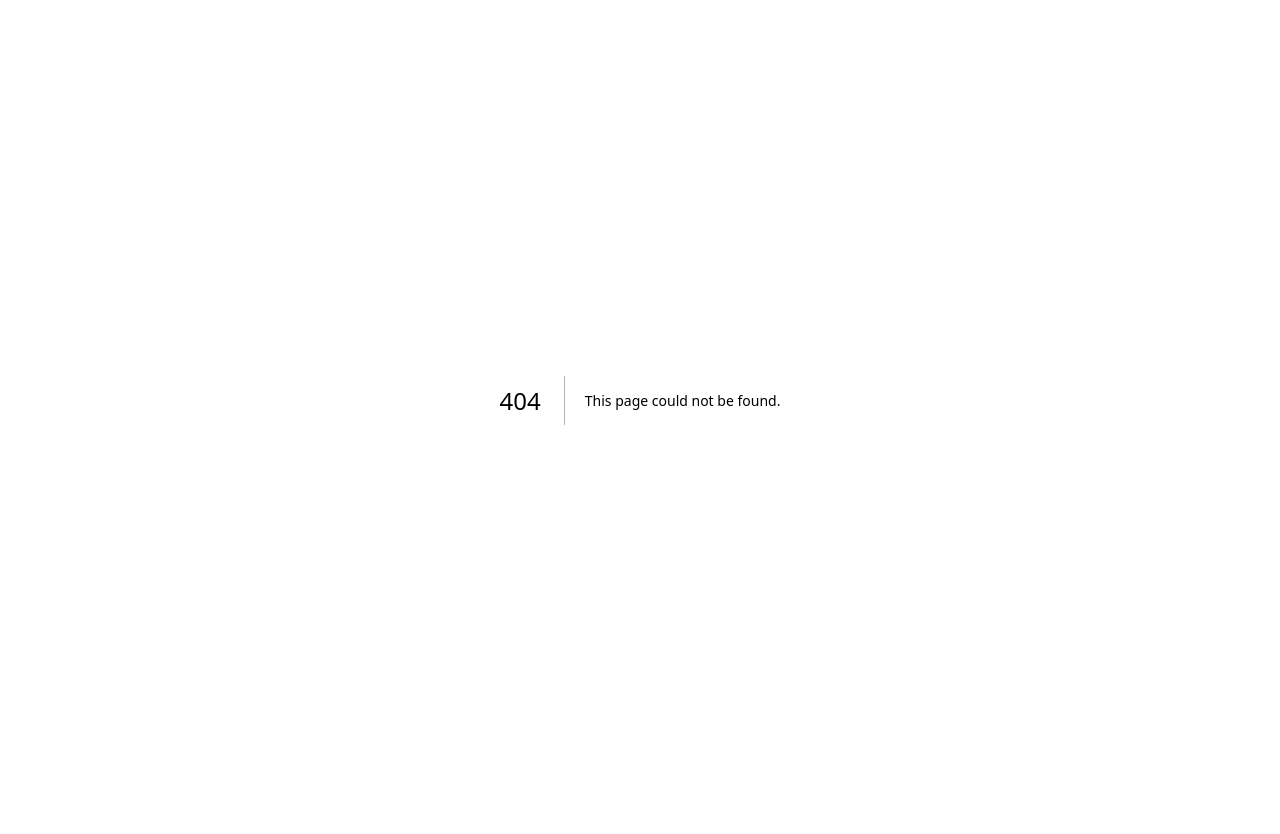
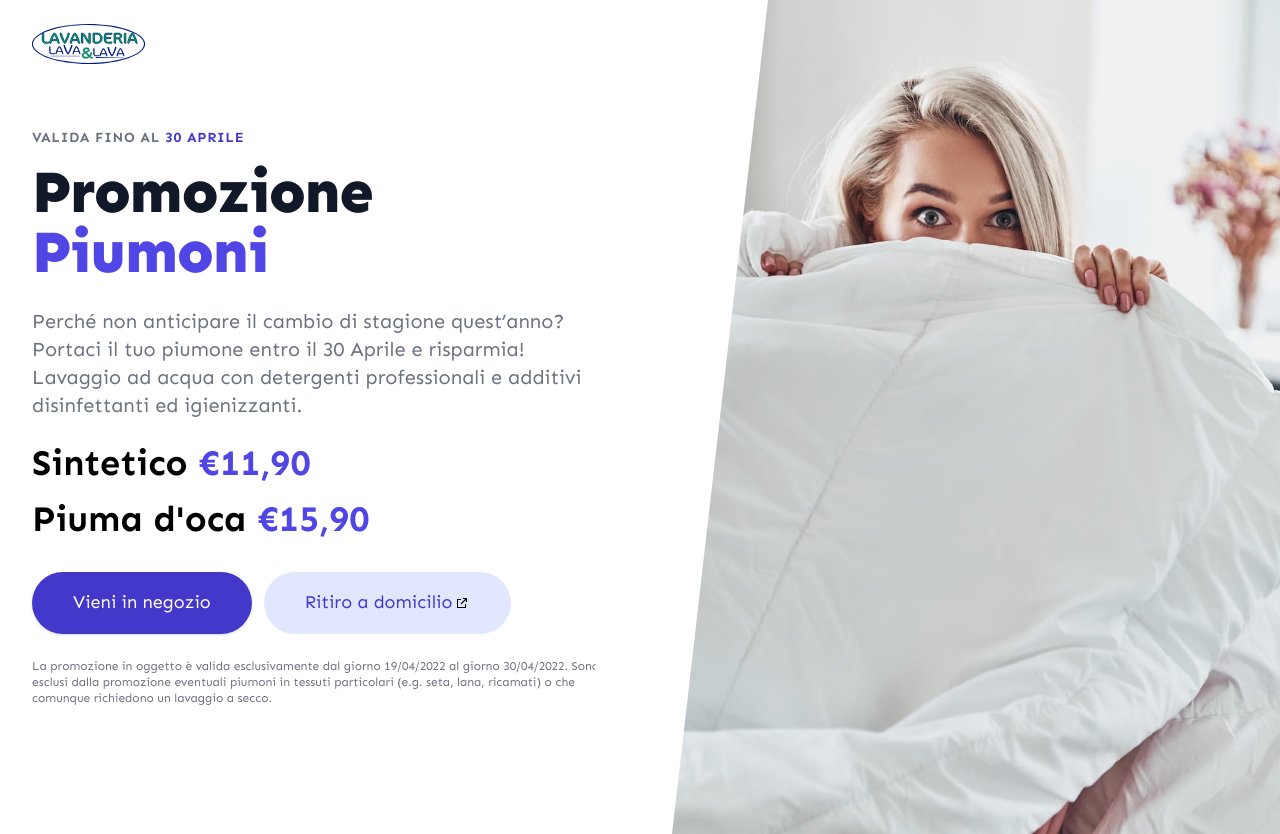
Before and after one commit to lavaelava/lavalava.it, a Next.js app: page /promo/piumoni-flash-2022 in a window 1280 px wide. Before the commit this address had no page. Before the commit the page ends 800 px from the top, so only its background shows below. Built offline with nearby package versions, Linux system fonts and the light colour scheme.

Commit message:
Nuova promo flash piumoni aprile 2022

```diff
--- a/pages/promo/piumoni-2021.js
+++ b/pages/promo/piumoni-flash-2022.js
@@ -7,18 +7,21 @@ export default function MaglieMaglioni2021() {
     <>
       <Head>
         <title>
-          Promozione Piumoni - Lavati ed igienizzati a partire da €12,90 |
-          Lava&Lava
+          Piumoni in promozione - Fino al 30 Aprile il piumone sintetico viene
+          solo €11,90 | Lava&Lava
         </title>
         <meta
           name="description"
-          content="Approfitta ora della nuova Promozione Piumoni! Sintetico a €12,90 e in piuma d\'oca a €16,90. Non lasciartela scappare!"
+          content="Non aspettare il caldo, portaci adesso il tuo piumone e risparmia. Lava il tuo piumone a partire da soli €11,90! Solo fino al 30 Aprile."
         />
         <meta name="og:title" content="Promozione Piumoni - Lava&Lava" />
-        <meta name="og:url" content="https://lavalava.it/promo/piumoni-2021" />
+        <meta
+          name="og:url"
+          content="https://lavalava.it/promo/piumoni-flash-2022"
+        />
         <meta
           name="og:image"
-          content="https://s3.eu-central-1.amazonaws.com/assets.lavalava.it/images/woman-with-duvet--1200x1200.jpg"
+          content="https://s3.eu-central-1.amazonaws.com/assets.lavalava.it/images/promo/promo-piumoni-flash-2022-og-image.png"
         />
       </Head>
 
@@ -59,7 +62,7 @@ export default function MaglieMaglioni2021() {
               <div className="sm:text-center lg:text-left">
                 <p className="text-sm font-semibold tracking-wider text-gray-500 uppercase">
                   Valida fino al
-                  <span className="text-indigo-700"> 12 Giugno</span>
+                  <span className="text-indigo-700"> 30 Aprile</span>
                 </p>
                 <h2 className="mt-4 text-4xl font-extrabold leading-10 tracking-tight text-gray-900 sm:text-5xl sm:leading-none md:text-6xl">
                   Promozione
@@ -67,21 +70,22 @@ export default function MaglieMaglioni2021() {
                   <span className="text-indigo-600"> Piumoni</span>
                 </h2>
                 <p className="mt-6 text-base text-gray-500 sm:text-lg sm:max-w-xl sm:mx-auto md:text-xl lg:mx-0">
-                  Sta arrivando il caldo ed hai bisogno di lavare il tuo
-                  piumone? Lascia fare a noi! Lavaggio ad acqua con detergenti
-                  professionali e additivi disinfettanti ed igienizzanti.
+                  Perché non anticipare il cambio di stagione quest’anno?
+                  Portaci il tuo piumone entro il 30 Aprile e risparmia!
+                  Lavaggio ad acqua con detergenti professionali e additivi
+                  disinfettanti ed igienizzanti.
                 </p>
                 <div className="mt-6 space-y-2 lg:space-y-4">
                   <p className="text-2xl font-bold sm:text-3xl md:text-4xl">
                     Sintetico{' '}
                     <span className="text-3xl font-bold text-indigo-600 sm:text-4xl md:text5xl">
-                      €12,90
+                      €11,90
                     </span>
                   </p>
                   <p className="text-2xl font-bold sm:text-3xl md:text-4xl">
                     Piuma d'oca{' '}
                     <span className="text-3xl font-bold text-indigo-600 sm:text-4xl md:text5xl">
-                      €16,90
+                      €15,90
                     </span>
                   </p>
                 </div>
@@ -106,7 +110,7 @@ export default function MaglieMaglioni2021() {
                 </div>
                 <p className="mt-4 text-xs text-gray-500 sm:mt-6 sm:max-w-xl sm:mx-auto lg:mx-0">
                   La promozione in oggetto è valida esclusivamente dal giorno
-                  15/05/2021 al giorno 12/06/2021. Sono esclusi dalla promozione
+                  19/04/2022 al giorno 30/04/2022. Sono esclusi dalla promozione
                   eventuali piumoni in tessuti particolari (e.g. seta, lana,
                   ricamati) o che comunque richiedono un lavaggio a secco.
                 </p>
```
